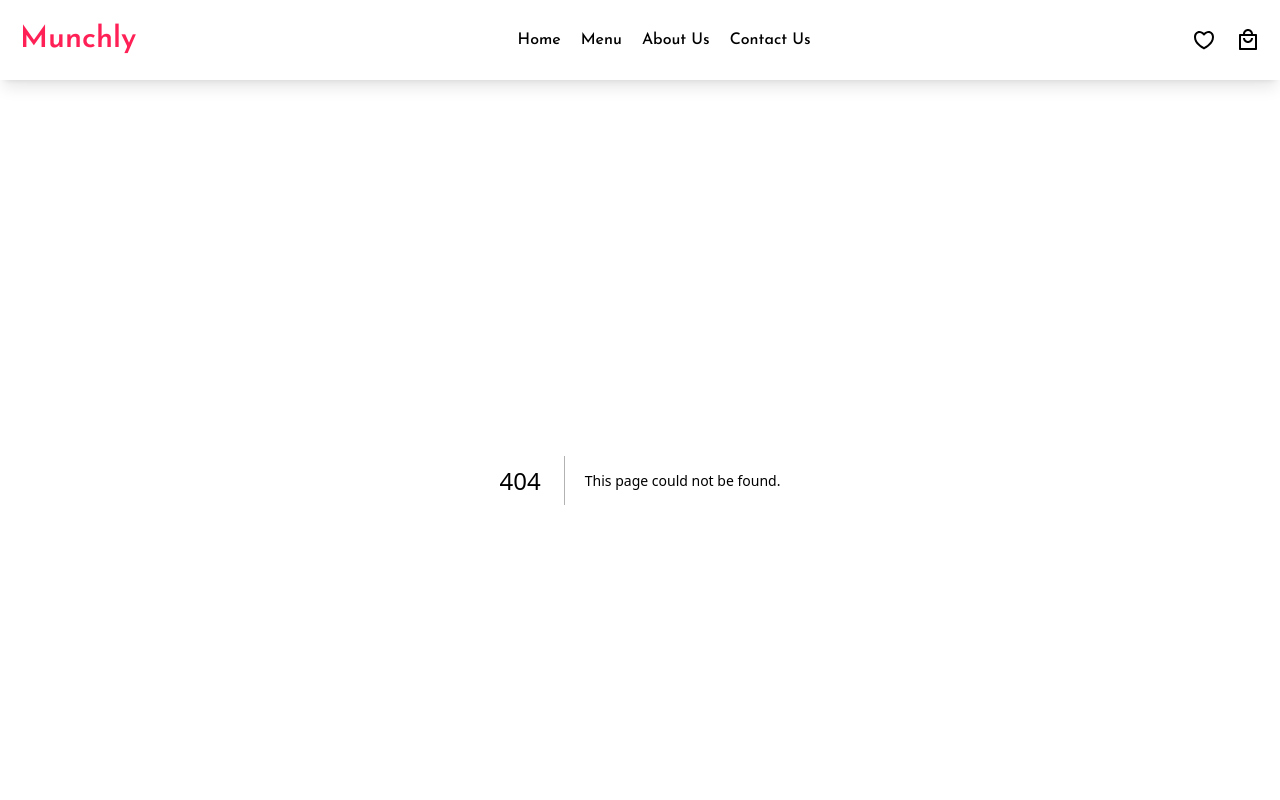
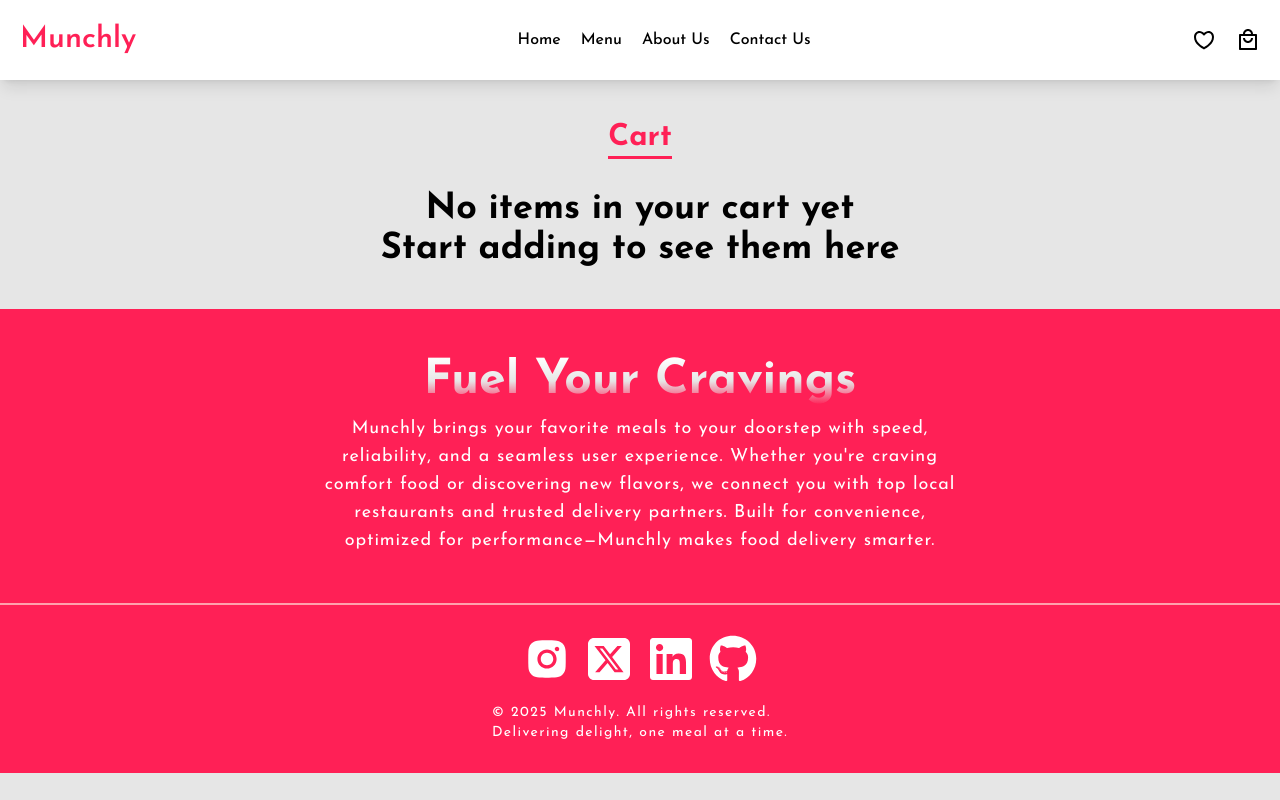
Before and after one commit to MohammadAsad-Weber/muchly, a Next.js app: page /cart in a window 1280 px wide. Before the commit this address had no page. Shown: the top 800 px of the page. Built offline with nearby package versions, Linux system fonts and the light colour scheme.

Commit message:
Cart Page

```diff
--- /dev/null
+++ b/app/cart/page.tsx
@@ -0,0 +1,103 @@
+"use client";
+
+import { useMemo } from "react";
+import toast from "react-hot-toast";
+import CartCard from "@/components/CartCard";
+
+// Redux
+import { useAppDispatch, useAppSelector } from "@/redux/hooks";
+import { clearCart, selectCart } from "@/redux/slices/cartSlice";
+
+// Utility functions
+import formatCurrency from "@/utilities/formatCurrency";
+import { getCartItemsById } from "@/utilities/getItemsById";
+
+function Cart() {
+  // Hooks
+  const dispatch = useAppDispatch();
+  const cartState = useAppSelector(selectCart);
+
+  // Get the products by Ids
+  const items = useMemo(() => {
+    if (!cartState) return [];
+    return getCartItemsById(cartState);
+  }, [cartState]);
+
+  // Get the total amount
+  const grandTotal = useMemo(() => {
+    if (items.length > 0) {
+      const prices = items.map(({ price, quantity }) => price * quantity!);
+      return prices.reduce((curr, next) => curr + next);
+    } else return 0;
+  }, [items]);
+
+  // Checkout handler
+  const handleCheckout = () => {
+    toast.promise(
+      new Promise((resolve) => {
+        setTimeout(() => {
+          dispatch(clearCart());
+          resolve(null);
+        }, 4500);
+      }),
+      {
+        loading: "Placing your order",
+        success: "Order placed",
+        error: "Something went wrong",
+      }
+    );
+  };
+
+  return (
+    <main className="w-full !py-10 !px-5 flex flex-col items-center justify-center gap-7.5">
+
+      {/* HEADING */}
+      <h2 className="text-3xl text-rose-500 font-bold border-b-3 border-rose-500">
+        Cart
+      </h2>
+
+      {/* CONDITIONAL RENDERING */}
+      {items.length > 0 ? (
+        <section className="w-full flex flex-col items-center justify-center gap-2.5">
+          {items.map(({ id, name, quantity, price, image }) => {
+            return (
+              <CartCard
+                key={id}
+                id={id}
+                name={name}
+                quantity={quantity!}
+                price={price}
+                image={image}
+              />
+            );
+          })}
+        </section>
+      ) : (
+        <h3 className="text-center text-xl font-bold sm:text-3xl md:text-4xl">
+          No items in your cart yet
+          <br />
+          Start adding to see them here
+        </h3>
+      )}
+
+      {/* CONDITIONAL RENDERING */}
+      {items.length > 0 && (
+        <div className="max-w-screen-sm w-full flex flex-col items-center gap-3.5">
+          <div className="w-full p-5 text-xl font-semibold underline flex items-center justify-between bg-white rounded-xl shadow-[0_0_5px_#00000080]">
+            <span>Grand Total</span>
+            <span>{formatCurrency(grandTotal)}</span>
+          </div>
+          <button
+            onClick={handleCheckout}
+            className="w-full h-14 text-lg text-white font-medium flex items-center justify-center bg-rose-500 cursor-pointer rounded-xl transition-colors hover:bg-rose-600"
+          >
+            Checkout
+          </button>
+        </div>
+      )}
+
+    </main>
+  );
+}
+
+export default Cart;
```
